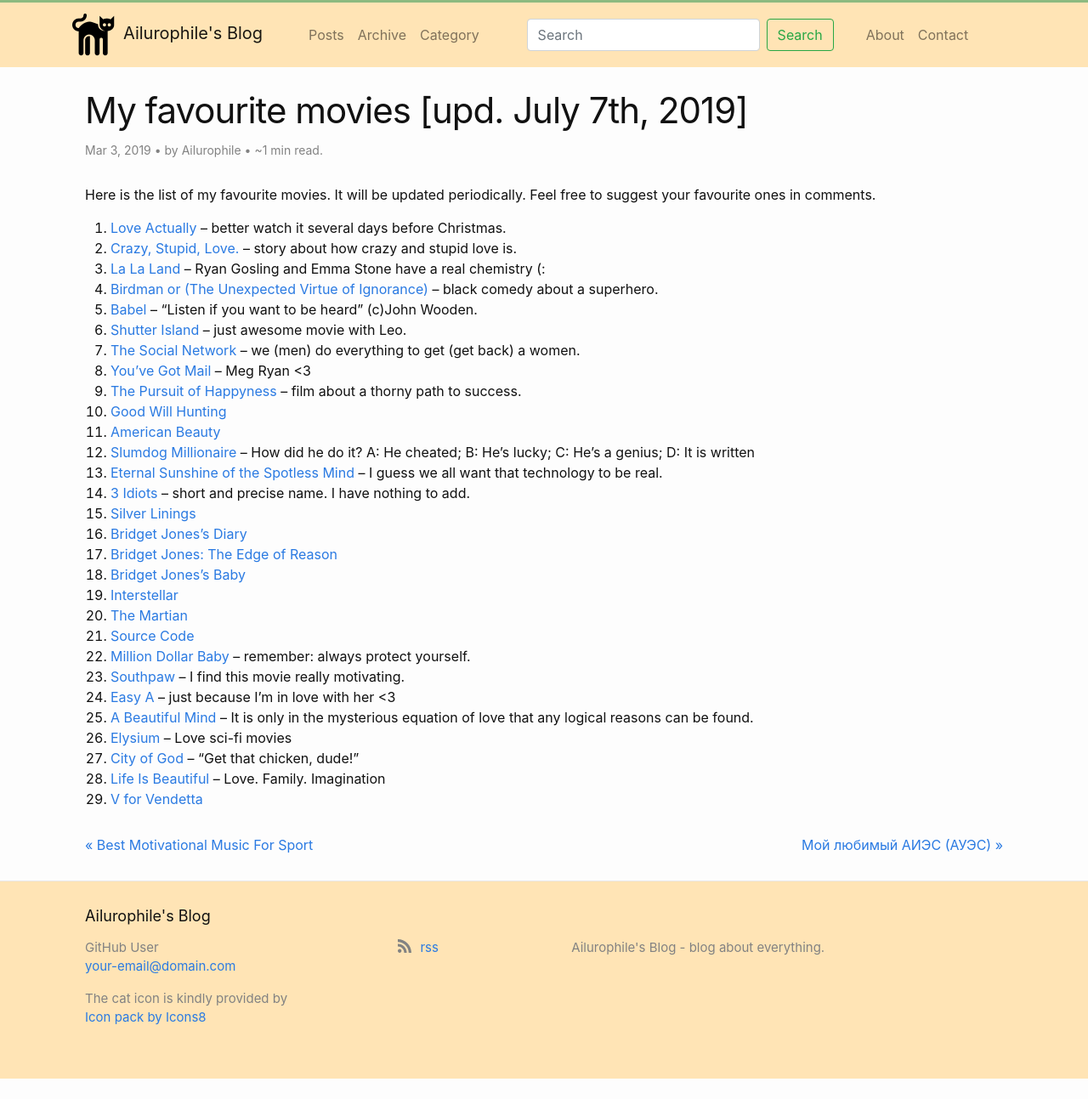
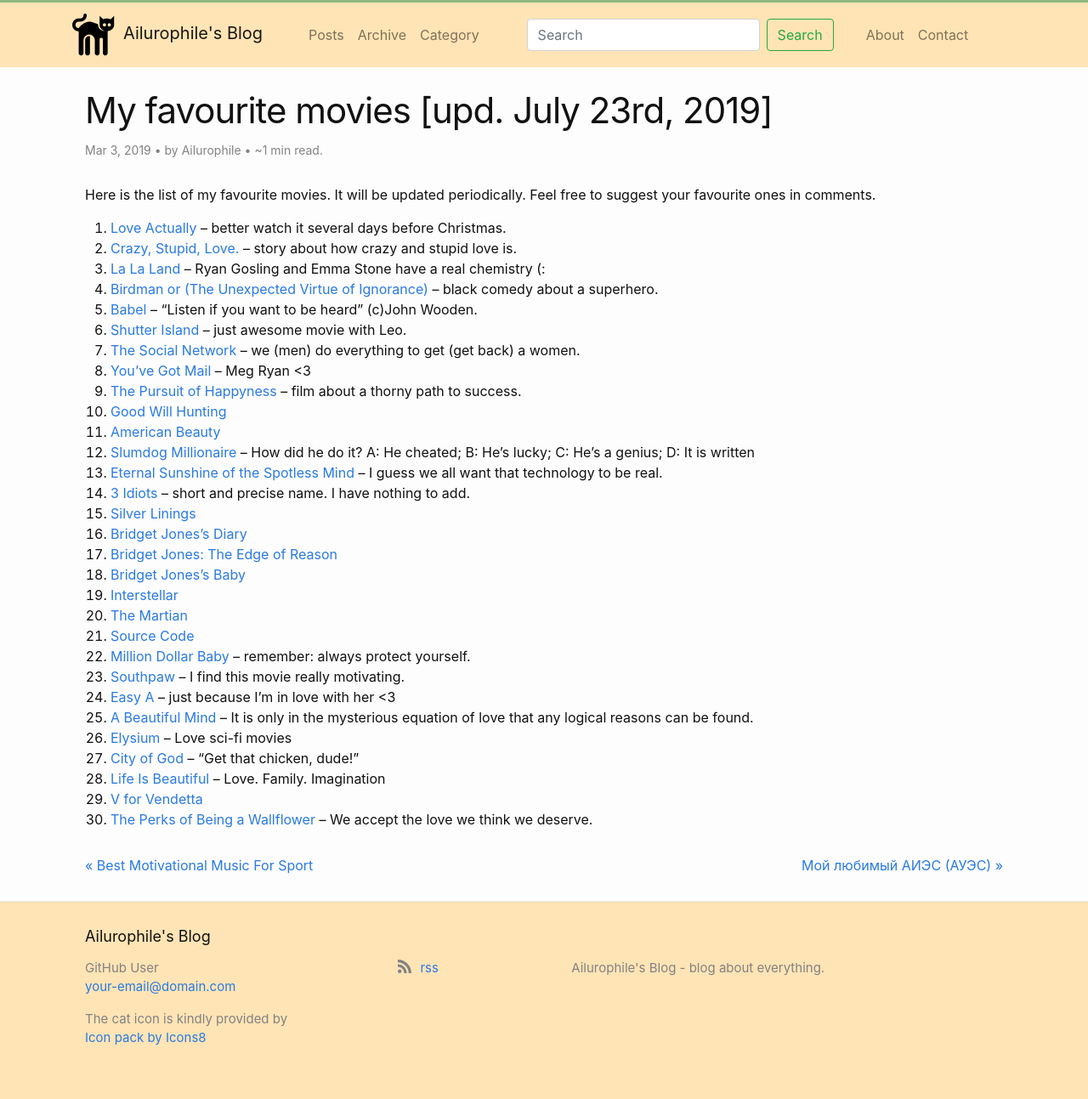
Before and after one commit to dovletov/dovletov.github.io, a Jekyll site: the page built from _posts/2019-03-03-my-favourite-movies.md, in a window 1280 px wide. Shown: the whole page at 85% size. Built offline with Jekyll 4.4.1, drawn with Linux system fonts in a browser that asks for light colours; comment, search, counter and statistics services are not loaded; before the commit the page ends 1269 px from its top, so only the background shows below that.

Commit message:
updated post

```diff
--- a/_posts/2019-03-03-my-favourite-movies.md
+++ b/_posts/2019-03-03-my-favourite-movies.md
@@ -1,5 +1,5 @@
 ---
-title: My favourite movies [upd. July 7th, 2019]
+title: My favourite movies [upd. July 23rd, 2019]
 layout: post
 author: Ailurophile
 date: '2019-03-03 13:07:46'
@@ -44,3 +44,4 @@
 27. [City of God](https://www.imdb.com/title/tt0317248/) -- "Get that chicken, dude!"
 28. [Life Is Beautiful](https://www.imdb.com/title/tt0118799/) -- Love. Family. Imagination
 29. [V for Vendetta](https://www.imdb.com/title/tt0434409/)
+30. [The Perks of Being a Wallflower](https://www.imdb.com/title/tt1659337/) -- We accept the love we think we deserve.
```
